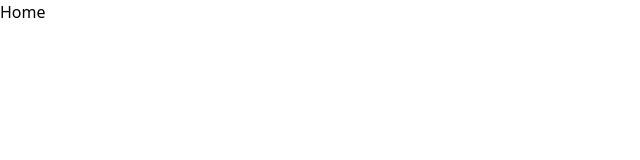
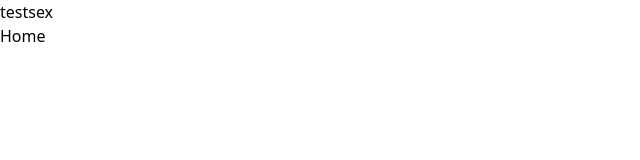
Before and after one commit to Minkaill/travel-blog-chr, a React (Vite) app in the folder frontend/: page / in a window 1280 px wide. Shown: the top 160 px of the page, without its empty margins (0-640 px from the left). Built offline with nearby package versions, Linux system fonts and the light colour scheme.

Commit message:
настроил весь мир

```diff
--- a/frontend/src/components/Header.jsx
+++ b/frontend/src/components/Header.jsx
@@ -1,7 +1,7 @@
 import React from "react";
 
 const Header = () => {
-  return <div></div>;
+  return <div>testsex</div>;
 };
 
 export default Header;
```
